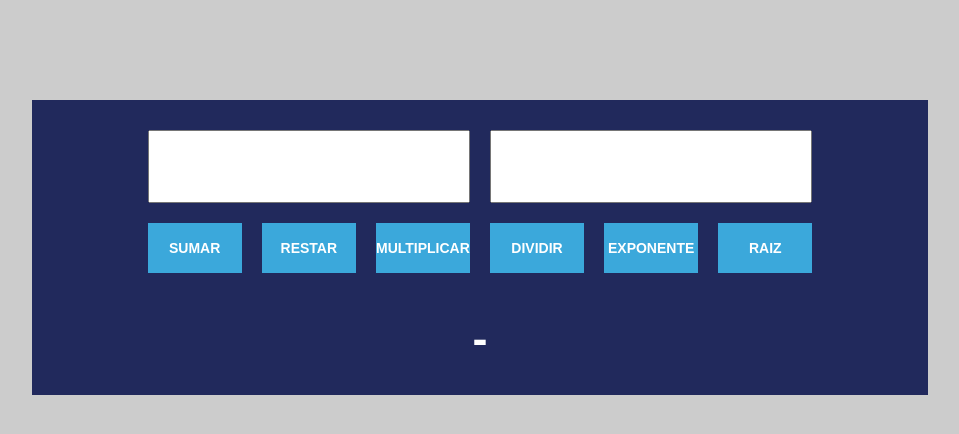
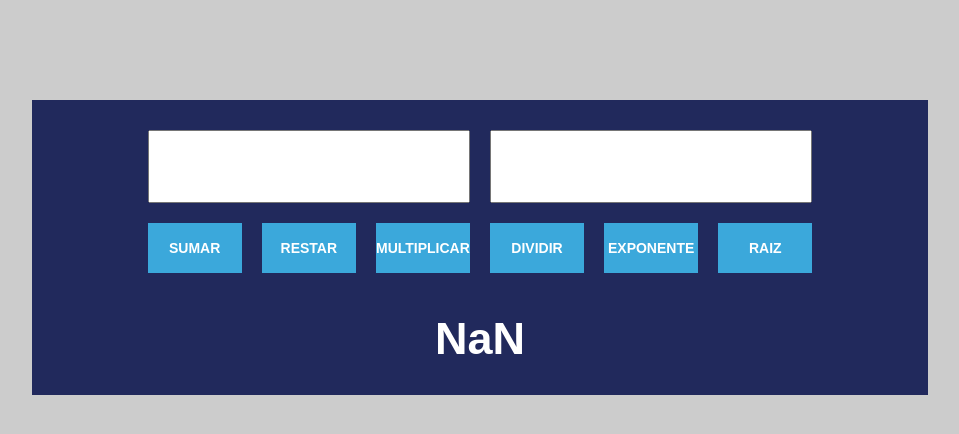
Before and after one commit to IDAI-NE-MA2025/richard-calculadora, a plain HTML site: page calculadora.html in a window 1280 px wide. Both pictures are taken after a click on the button "SUMAR". Shown: the whole page, without its empty margins (160-1119 px from the left). Drawn offline with Linux system fonts and the light colour scheme.

Commit message:
Listo la funcion de la calculadora

```diff
--- a/calculadora.html
+++ b/calculadora.html
@@ -95,14 +95,12 @@
 		</div>
 
 		<div id="btns" class="btns">
-			<button id="suma">Sumar</button>
+			<button id="suma" onclick="sumar()">Sumar</button>
 			<button id="resta">Restar</button>
 			<button id="multiplica">Multiplicar</button>
 			<button id="divide">Dividir</button>
 			<button id="exponente">Exponente</button>
 			<button id="raiz">Raiz</button>
-
-
 		</div>
 
 		<div class="result">
@@ -110,5 +108,21 @@
 		</div>
 	</div>
 
+	<script>
+		function sumar(){
+
+			var num1 = document.getElementById("numero1").value;
+			var num2 = document.getElementById("numero2").value;
+			// alert("suma: " + num1 + num2);
+
+			var resultado = parseInt(num1) + parseInt(num2);
+			// alert("Resultado: " + resultado);
+
+			var mostrar = document.getElementById("resultado");
+			mostrar.innerHTML = resultado;
+
+		}
+	</script>
+
 </body>
 </html>
```
